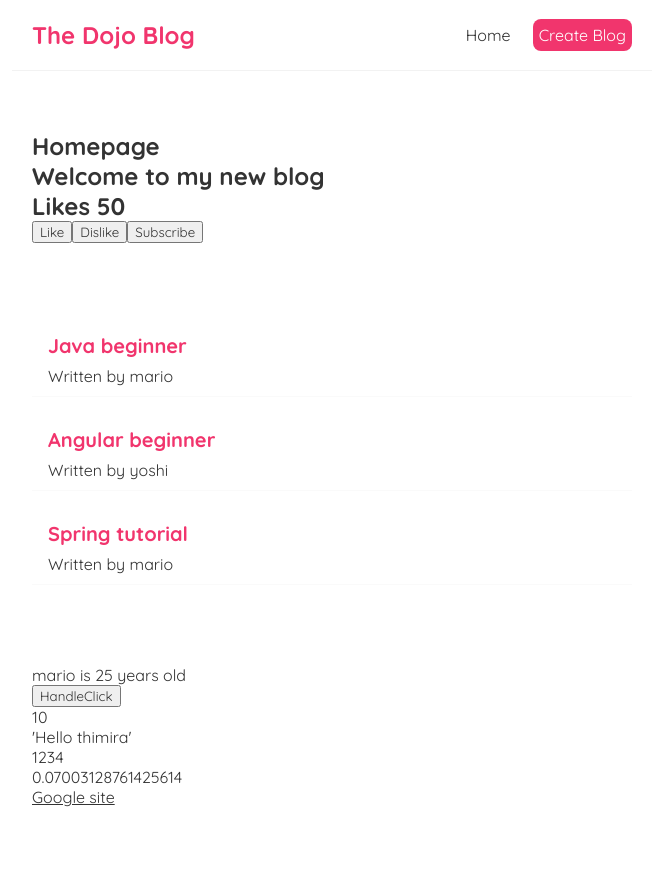
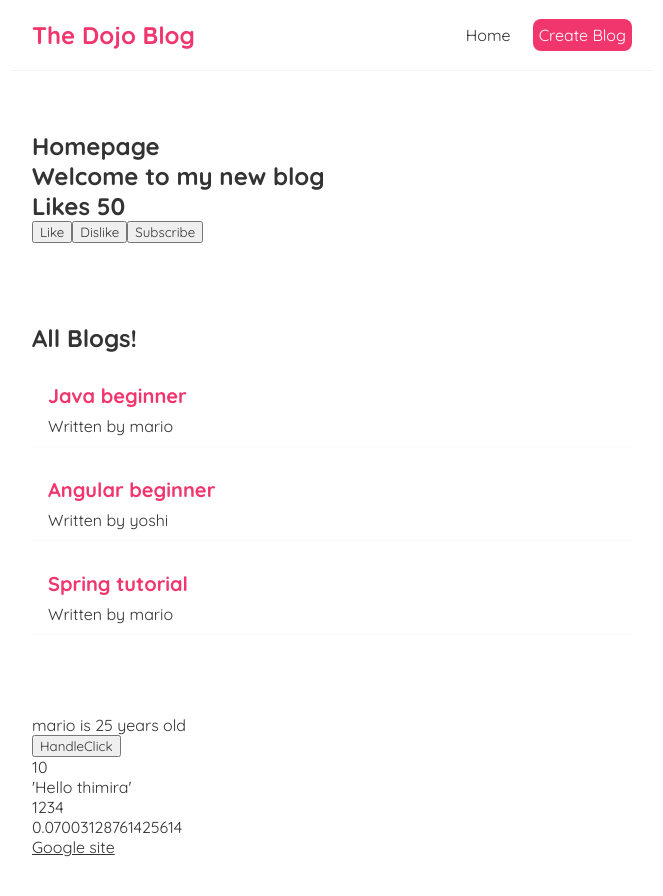
Before and after one commit to ThimiraPathirana/First-react-blog, a React (Create React App) app: page / in a window 1280 px wide. Shown: the top 896 px of the page, without its empty margins (308-971 px from the left). Before the commit the page ends 867 px from the top, so only its background shows below. Built offline with nearby package versions, Linux system fonts and the light colour scheme.

Commit message:
usage of props. list example

```diff
--- /dev/null
+++ b/src/Bloglist.js
@@ -0,0 +1,26 @@
+/** first type usage of props - start */
+// const BlogList = (props) => {
+
+//     const blogs = props.blogs
+//     const title = props.title
+//     console.log(props, blogs);
+/** first type usage of props - end */
+
+/** second type usage of props - start */
+const BlogList = ({blogs, title}) => {
+/** first type usage of props - end */
+
+    return (
+        <div className="blog-list">
+            <h2>{title}</h2>
+            {blogs.map(blog => (
+                <div className="blog-preview" key={blog.id}>
+                    <h2>{blog.title}</h2>
+                    <p>Written by {blog.author}</p>
+                </div>
+            ))}
+        </div>
+     );
+}
+
+export default BlogList;
--- a/src/home.js
+++ b/src/home.js
@@ -1,4 +1,5 @@
 import { useState } from "react";
+import BlogList from "./Bloglist";
 
 const title = 'Welcome to my new blog';
 var likes = 50;
@@ -42,12 +43,7 @@ const Home = () => {
         <button onClick={(e) => clickToSubscribe('mario', e)}>Subscribe</button>
 
         <div style={{marginTop: '80px'}}></div>
-        {blogs.map(blog => (
-            <div className="blog-preview" key={blog.id}>
-                <h2>{blog.title}</h2>
-                <p>Written by {blog.author}</p>
-            </div>
-        ))}
+        <BlogList blogs={blogs} title={'All Blogs!'}/>
 
 
         <div style={{marginTop: '80px'}}></div>
```
